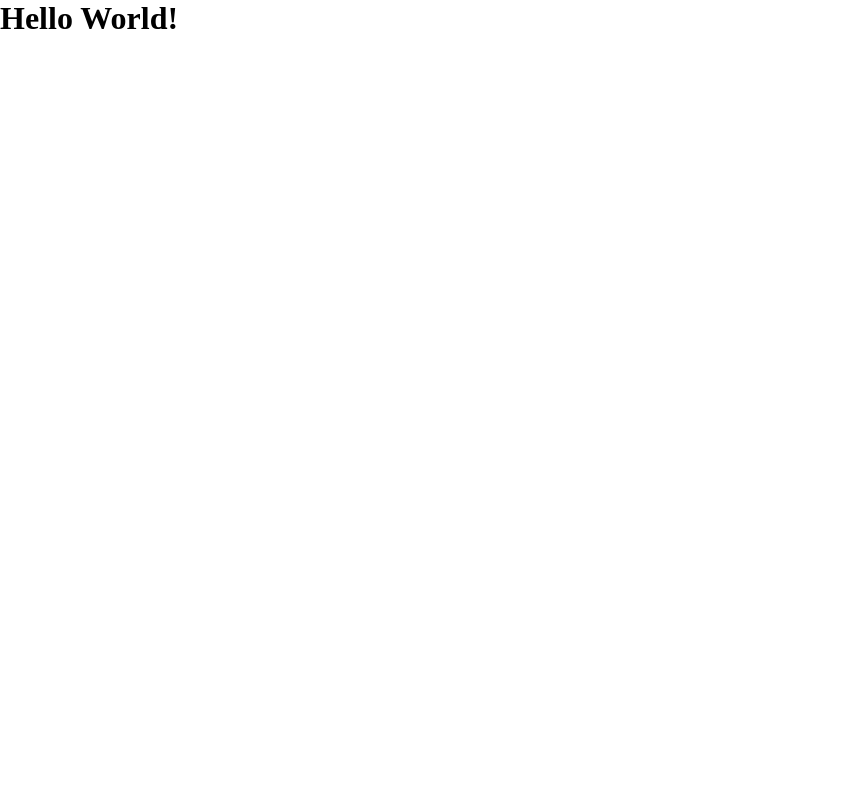
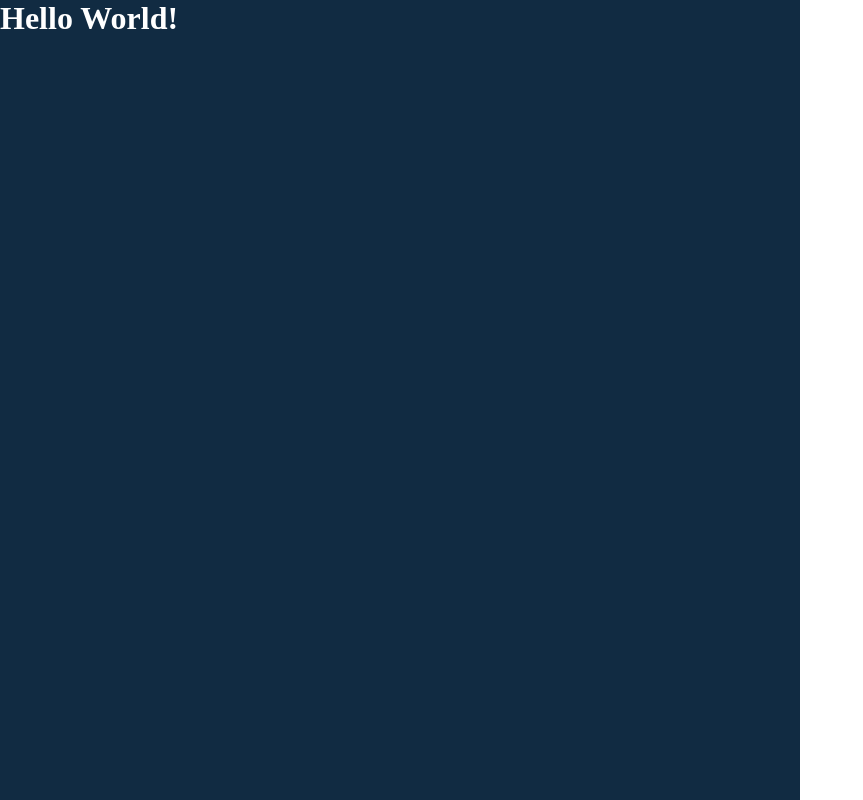
Before and after one commit to freeCodeCamp-Montreal/spaceship-game, a website: page src/index.html in a window 1280 px wide. Shown: the whole page, without its empty margins (0-863 px from the left). Drawn offline with Linux system fonts and the light colour scheme.

Commit message:
:sparkles: Set the background

```diff
--- a/src/index.html
+++ b/src/index.html
@@ -9,7 +9,9 @@
 
 <body>
 
-  <h1>Hello World!</h1>
+  <div class="space">
+    <h1 style="color: white;">Hello World!</h1>
+  </div>
 </body>
 <script src="js/main.js"></script>
 
```
